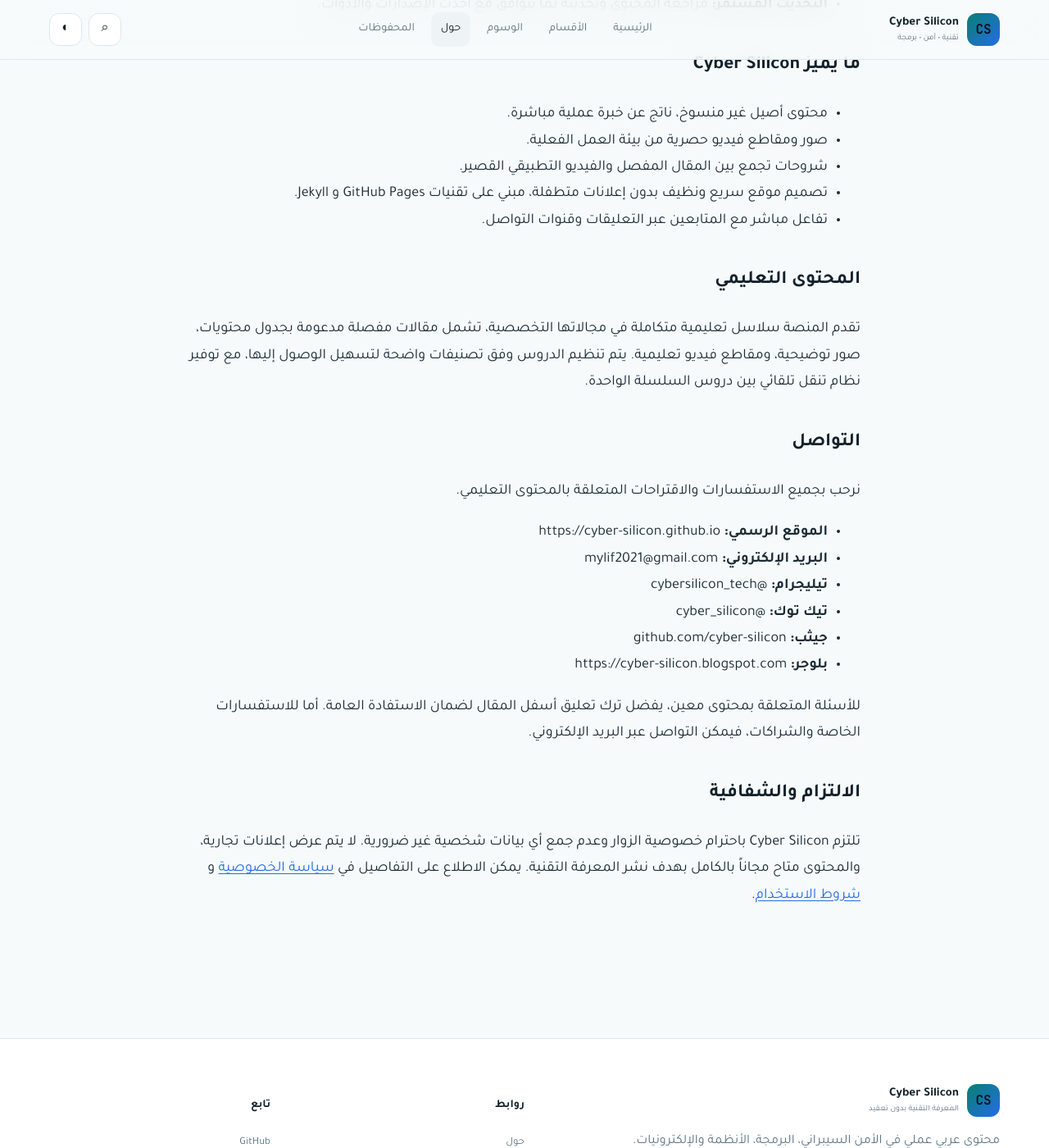
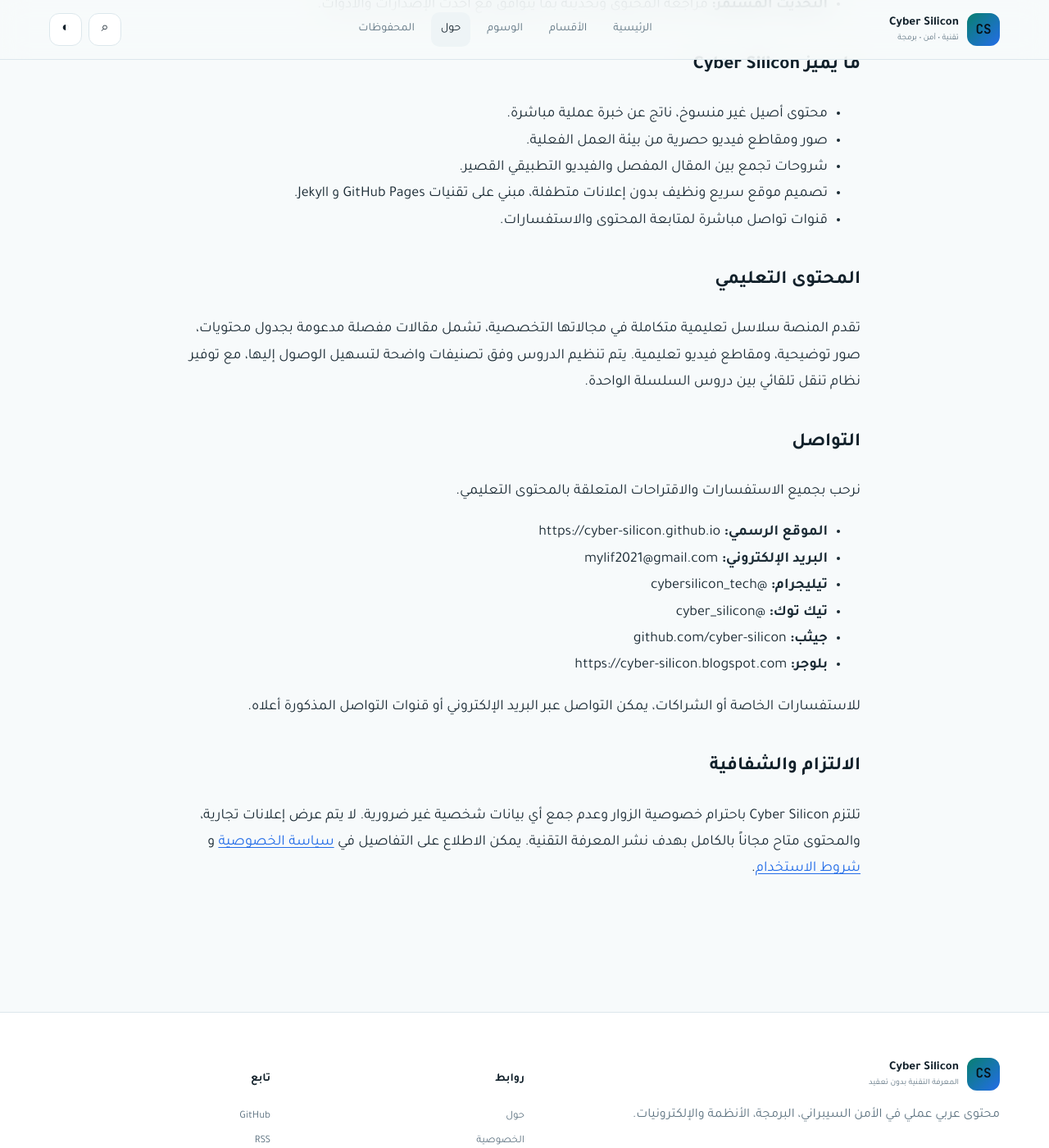
Before and after one commit to cyber-silicon/cyber-silicon.github.io, a Jekyll site: the page built from _pages/about.md, in a window 1280 px wide and 1400 px high, scrolled down 1514 px. Shown: the whole window at 82% size. Built offline with Jekyll 4.4.1, drawn with Linux system fonts in a browser that asks for light colours.

Commit message:
docs: align _pages/about.md with current site

```diff
--- a/_pages/about.md
+++ b/_pages/about.md
@@ -46,7 +46,7 @@
 *   صور ومقاطع فيديو حصرية من بيئة العمل الفعلية.
 *   شروحات تجمع بين المقال المفصل والفيديو التطبيقي القصير.
 *   تصميم موقع سريع ونظيف بدون إعلانات متطفلة، مبني على تقنيات GitHub Pages و Jekyll.
-*   تفاعل مباشر مع المتابعين عبر التعليقات وقنوات التواصل.
+*   قنوات تواصل مباشرة لمتابعة المحتوى والاستفسارات.
 
 ### المحتوى التعليمي
 
@@ -63,7 +63,7 @@
 *   **جيثب:** github.com/cyber-silicon
 *   **بلوجر:** https://cyber-silicon.blogspot.com
 
-للأسئلة المتعلقة بمحتوى معين، يفضل ترك تعليق أسفل المقال لضمان الاستفادة العامة. أما للاستفسارات الخاصة والشراكات، فيمكن التواصل عبر البريد الإلكتروني.
+للاستفسارات الخاصة أو الشراكات، يمكن التواصل عبر البريد الإلكتروني أو قنوات التواصل المذكورة أعلاه.
 
 ### الالتزام والشفافية
 
```
